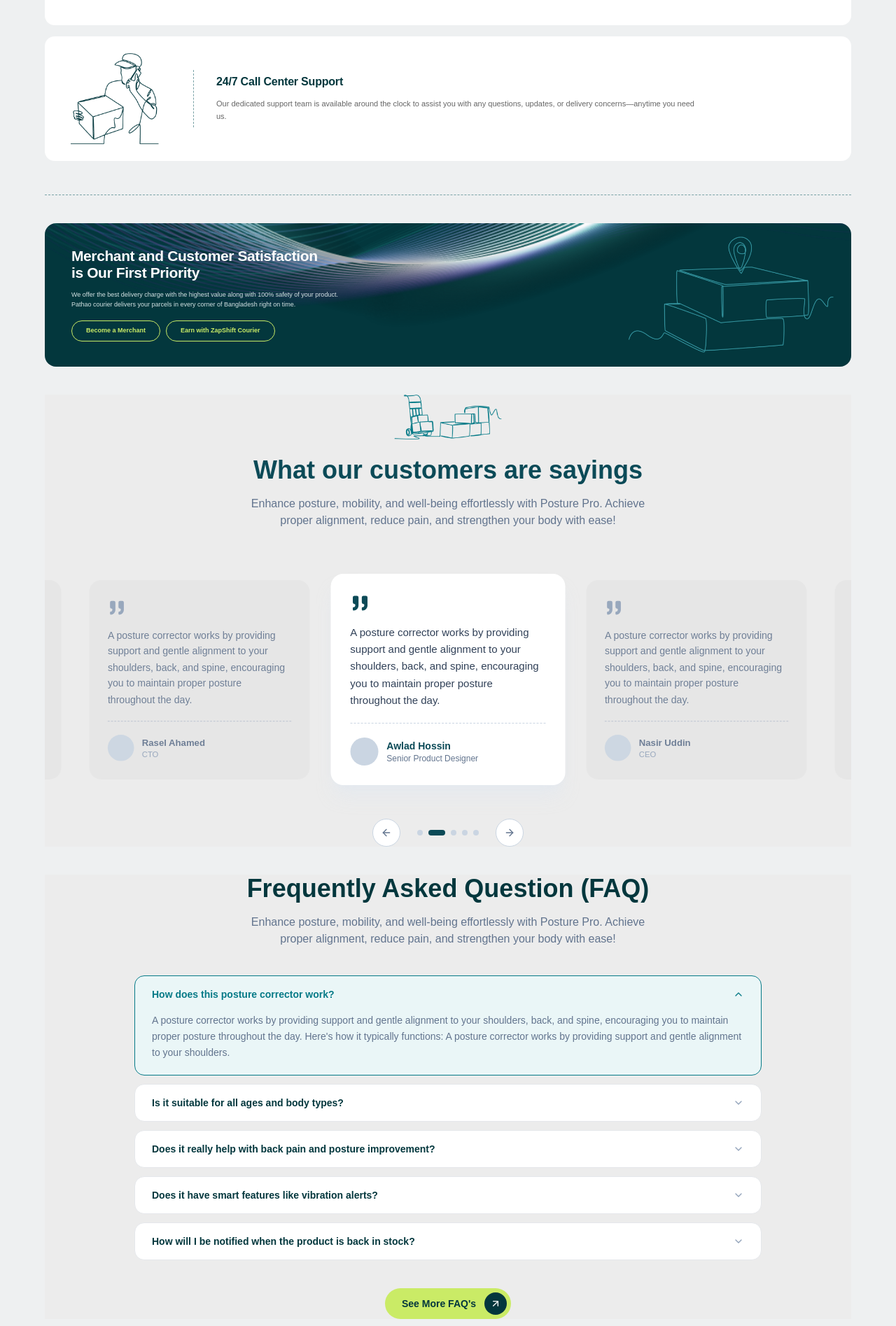
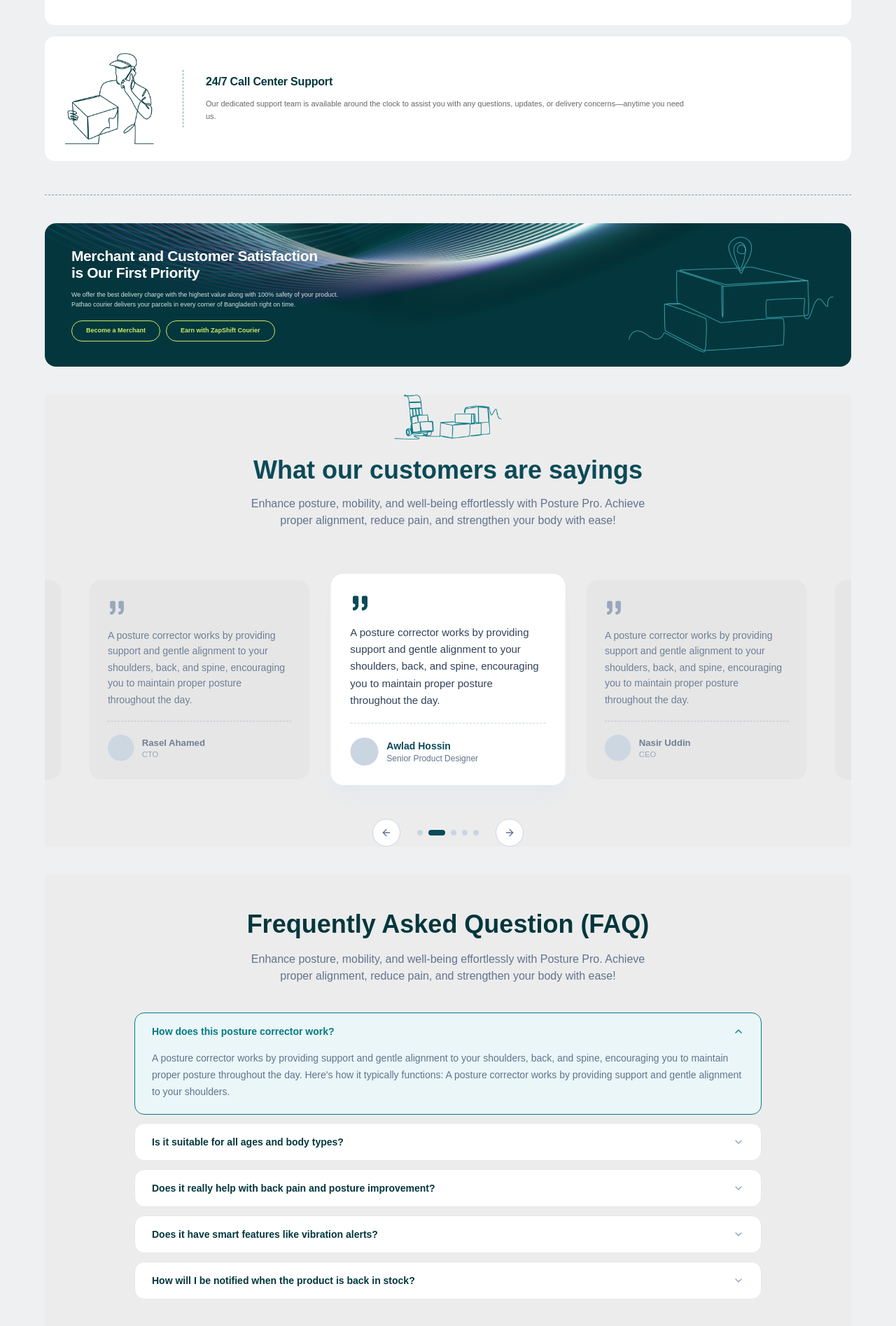
Before and after one commit to tushar-hossain/GoCarry-client-side, a React (Vite) app: page / in a window 1280 px wide. Shown: the part 2483-4378 px from the top of the page at 70% size. Built offline with nearby package versions, Linux system fonts and the light colour scheme.

Commit message:
mobile and tablet responsive done

```diff
--- a/src/Pages/LandingPage/Components/Faq/index.jsx
+++ b/src/Pages/LandingPage/Components/Faq/index.jsx
@@ -49,10 +49,10 @@ function FaqItem({ item, isOpen, onToggle }) {
     >
       <button
         onClick={onToggle}
-        className="flex w-full items-center justify-between gap-4 px-6 py-4 text-left"
+        className="flex w-full items-center justify-between gap-3 px-4 py-3 text-left sm:gap-4 sm:px-5 sm:py-4 lg:px-6"
       >
         <span
-          className="text-sm font-semibold"
+          className="text-[13px] font-semibold leading-5 sm:text-sm"
           style={{ color: isOpen ? ACTIVE : HEADING }}
         >
           {item.question}
@@ -71,7 +71,7 @@ function FaqItem({ item, isOpen, onToggle }) {
         ].join(" ")}
       >
         <div className="min-h-0">
-          <p className="px-6 pb-5 text-sm leading-relaxed text-slate-500">
+          <p className="px-4 pb-4 text-[13px] leading-6 text-slate-500 sm:px-5 sm:pb-5 sm:text-sm lg:px-6">
             {item.answer}
           </p>
         </div>
@@ -84,22 +84,25 @@ export default function Faq() {
   const [openId, setOpenId] = useState(FAQS[0].id);
 
   return (
-    <section className="bg-[#ececec]">
+    <section className="bg-[#ececec] px-4 py-10 sm:px-6 sm:py-12 lg:px-0">
+      {/* Heading */}
       <div className="text-center">
         <h2
-          className="text-3xl font-bold md:text-4xl"
+          className="text-2xl font-bold leading-tight sm:text-3xl md:text-4xl"
           style={{ color: HEADING }}
         >
           Frequently Asked Question (FAQ)
         </h2>
-        <p className="mx-auto mt-4 max-w-xl text-sm text-slate-500 md:text-base">
+
+        <p className="mx-auto mt-3 max-w-[90%] text-[13px] leading-5 text-slate-500 sm:mt-4 sm:max-w-xl sm:text-sm md:text-base md:leading-normal">
           Enhance posture, mobility, and well-being effortlessly with Posture
           Pro. Achieve proper alignment, reduce pain, and strengthen your body
           with ease!
         </p>
       </div>
 
-      <div className="mx-auto mt-10 max-w-4xl space-y-3">
+      {/* FAQ */}
+      <div className="mx-auto mt-7 max-w-4xl space-y-3 sm:mt-10">
         {FAQS?.map((item) => (
           <FaqItem
             key={item.id}
@@ -110,17 +113,18 @@ export default function Faq() {
         ))}
       </div>
 
-      <div className="mt-10 flex justify-center">
+      {/* Button */}
+      <div className="mt-8 flex justify-center sm:mt-10">
         <button
-          className="flex items-center gap-3 rounded-full py-1.5 pl-6 pr-1.5 text-sm font-semibold transition hover:brightness-95"
+          className="flex items-center gap-2 rounded-full py-1.5 pl-5 pr-1.5 text-[13px] font-semibold transition hover:brightness-95 sm:gap-3 sm:pl-6 sm:text-sm"
           style={{ backgroundColor: BUTTON, color: HEADING }}
         >
           See More FAQ's
           <span
-            className="flex h-8 w-8 items-center justify-center rounded-full"
+            className="flex h-7 w-7 items-center justify-center rounded-full sm:h-8 sm:w-8"
             style={{ backgroundColor: HEADING }}
           >
-            <ArrowUpRight className="h-4 w-4 text-white" />
+            <ArrowUpRight className="h-3.5 w-3.5 text-white sm:h-4 sm:w-4" />
           </span>
         </button>
       </div>
--- a/src/Pages/LandingPage/Components/WhyChooseUs/index.jsx
+++ b/src/Pages/LandingPage/Components/WhyChooseUs/index.jsx
@@ -24,34 +24,34 @@ function WhyChooseUs() {
     <section>
       <div className="mx-auto w-full px-4 sm:px-6 lg:px-0">
         {/* Top dashed border */}
-        <div className="mb-12 border-t border-dashed border-[#03464D]" />
+        <div className="mb-8 border-t border-dashed border-[#03464D] sm:mb-10 lg:mb-12" />
 
         {/* Features */}
         <div className="space-y-4">
           {features?.map((feature) => (
             <div
               key={feature.title}
-              className="flex min-h-[157px] w-full items-center rounded-[14px] bg-white px-5 py-6 sm:px-6 lg:px-[20px]"
+              className="flex min-h-[157px] w-full flex-col items-center rounded-[14px] bg-white px-5 py-6 sm:flex-row sm:items-center sm:px-6 lg:px-[20px]"
             >
               {/* Image */}
-              <div className="flex h-full w-[145px] shrink-0 items-center justify-center sm:w-[160px]">
+              <div className="flex h-[100px] w-full shrink-0 items-center justify-center sm:h-full sm:w-[120px] md:w-[135px] lg:w-[145px]">
                 <img
                   src={feature.image}
                   alt={feature.title}
-                  className="max-h-[130px] max-w-[145px] object-contain"
+                  className="max-h-[85px] max-w-[110px] object-contain sm:max-h-[105px] sm:max-w-[125px] lg:max-h-[130px] lg:max-w-[145px]"
                 />
               </div>
 
               {/* Vertical dashed divider */}
-              <div className="mx-5 h-[82px] shrink-0 border-l border-dashed border-[#79a2a6] sm:mx-7 lg:mx-8" />
+              <div className="my-3 h-0 w-full border-t border-dashed border-[#79a2a6] sm:mx-5 sm:my-0 sm:h-[70px] sm:w-0 sm:border-l sm:border-t-0 md:mx-6 lg:mx-8 lg:h-[82px]" />
 
               {/* Content */}
-              <div className="flex-1">
-                <h3 className="mb-3 text-[15px] font-bold leading-[20px] tracking-[-0.2px] text-[#03373D] sm:text-[16px]">
+              <div className="w-full flex-1 text-center sm:text-left">
+                <h3 className="mb-2 text-[15px] font-bold leading-[20px] tracking-[-0.2px] text-[#03373D] sm:mb-3 sm:text-[16px]">
                   {feature.title}
                 </h3>
 
-                <p className="max-w-[700px] text-[10px] font-normal leading-[17px] text-[#666666] sm:text-[11px] sm:leading-[18px]">
+                <p className="mx-auto max-w-[700px] text-[10px] font-normal leading-[17px] text-[#666666] sm:mx-0 sm:text-[11px] sm:leading-[18px]">
                   {feature.description}
                 </p>
               </div>
@@ -60,7 +60,7 @@ function WhyChooseUs() {
         </div>
 
         {/* Bottom dashed border */}
-        <div className="mt-12 border-t border-dashed border-[#79a2a6]" />
+        <div className="mt-8 border-t border-dashed border-[#79a2a6] sm:mt-10 lg:mt-12" />
       </div>
     </section>
   );
--- a/src/Pages/Shared/Navbar/index.jsx
+++ b/src/Pages/Shared/Navbar/index.jsx
@@ -14,7 +14,7 @@ const Navbar = () => {
 
   return (
     <header>
-      <nav className="flex items-center justify-between rounded-[14px] bg-white px-5 sm:px-7 lg:px-6">
+      <nav className="flex items-center justify-between lg:rounded-[14px] bg-white px-5 sm:px-7 lg:px-6">
         {/* Logo */}
         <a
           href="/"
--- a/src/main.jsx
+++ b/src/main.jsx
@@ -6,7 +6,7 @@ import router from "./router/router";
 
 createRoot(document.getElementById("root")).render(
   <StrictMode>
-    <div className="max-w-6xl mx-auto pt-8">
+    <div className="max-w-6xl mx-auto lg:pt-8">
       <RouterProvider router={router} />
     </div>
   </StrictMode>,
```
